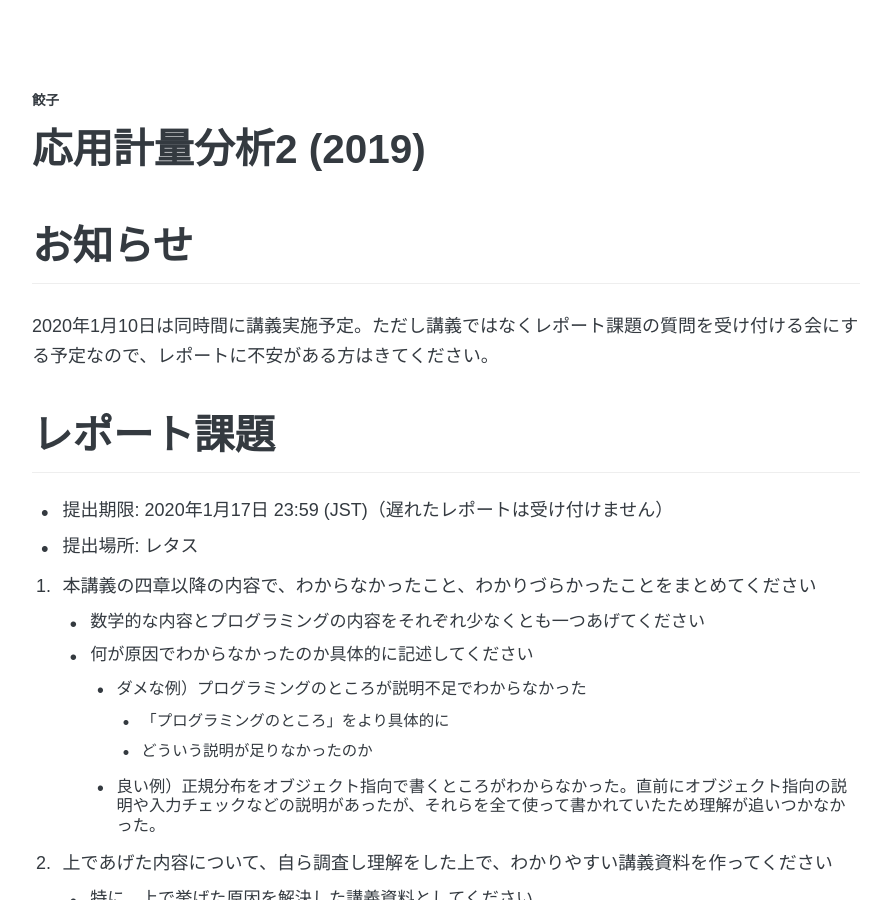
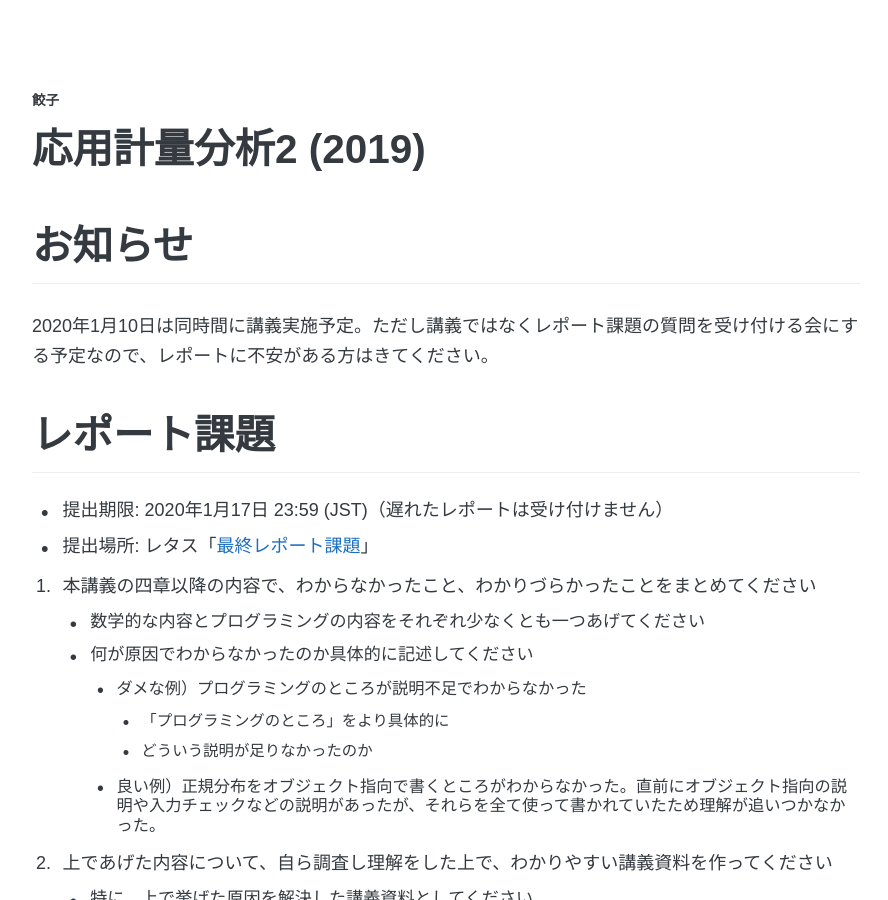
Before and after one commit to kanojikajino/kanojikajino.github.io, a Jekyll site: the page built from _lectures/2019/applied_analytics/index.md, in a window 1280 px wide and 900 px high. Shown: the whole window, without its empty margins (194-1082 px from the left). Built offline with Jekyll 4.4.1, drawn with Linux system fonts in a browser that asks for light colours; some web fonts are replaced; formulas are drawn with MathJax 3; a script that is not in the unit is left out.

Commit message:
add report box info.

```diff
--- a/_lectures/2019/applied_analytics/index.md
+++ b/_lectures/2019/applied_analytics/index.md
@@ -11,7 +11,7 @@ permalink: /lectures/2019/applied_analytics
 
 # レポート課題
 - 提出期限: 2020年1月17日 23:59 (JST)（遅れたレポートは受け付けません）
-- 提出場所: レタス
+- 提出場所: レタス「[最終レポート課題](https://letus.ed.tus.ac.jp/mod/assign/view.php?id=361788)」
 
 1. 本講義の四章以降の内容で、わからなかったこと、わかりづらかったことをまとめてください
    - 数学的な内容とプログラミングの内容をそれぞれ少なくとも一つあげてください
```
Also changed, not shown: 1 other file.
